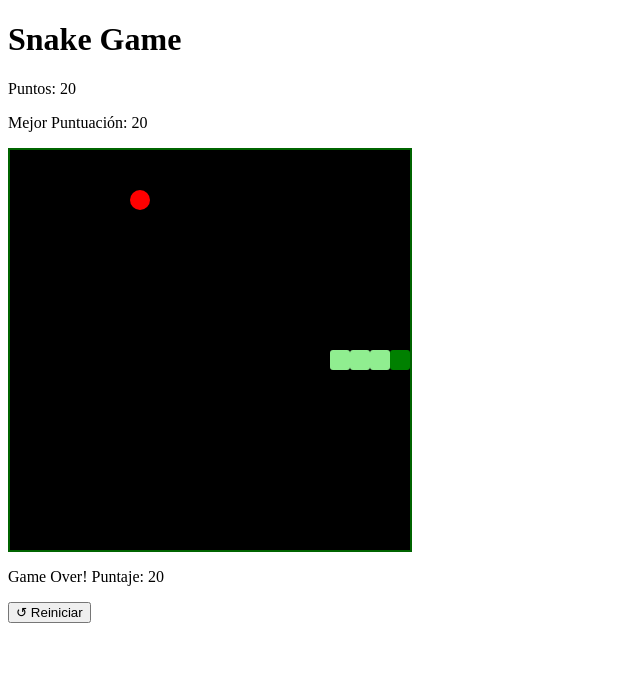
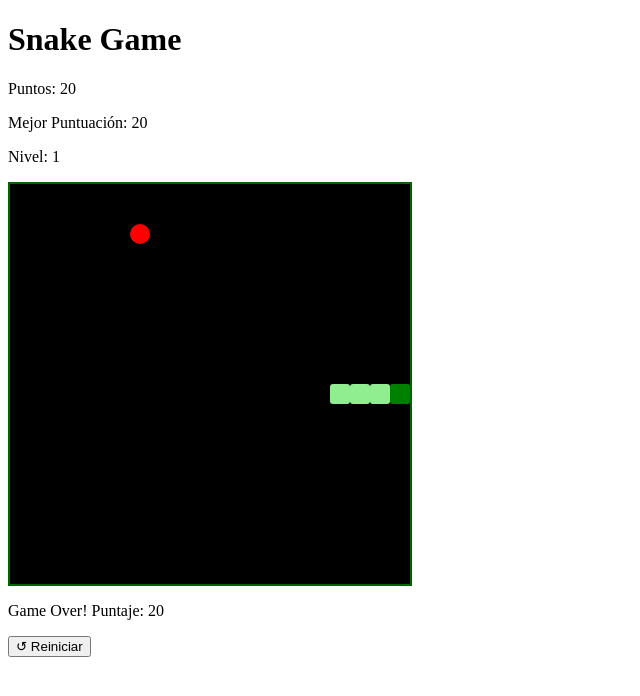
Before and after one commit to LuispeFigueroa/Lab-6-Snake-, a React (Vite) app: page / in a window 1280 px wide. Both pictures are taken after a click on the button "▶ Jugar". Shown: the top 696 px of the page, without its empty margins (0-640 px from the left). Built offline with nearby package versions, Linux system fonts and the light colour scheme.

Commit message:
niveles de dificultad

```diff
--- a/src/App.jsx
+++ b/src/App.jsx
@@ -2,6 +2,7 @@ import { useState, useEffect, useRef } from 'react'
 import Score from './components/Score.jsx'
 import Board from './components/Board.jsx'
 import StartScreen from './components/StartScreen.jsx'
+
 
 const COLS = 20
 const ROWS = 20
@@ -16,11 +17,15 @@ export default function App() {
   const [score, setScore] = useState(0)
   const [best, setBest] = useState(0)
   const [status, setStatus] = useState('idle')
+  const [level, setLevel] = useState(1)
+
 
   const dirRef = useRef({ x: 1, y: 0 })
 
   useEffect(() => {
     if (status !== 'running') return
+
+    const speed = Math.max(80, 200 - (level - 1) * 30)
 
     const interval = setInterval(() => {
       setSnake(prev => {
@@ -43,13 +48,14 @@ export default function App() {
           return prev
         }
 
-        // come la comida?
+        // come la comida?=
         const ateFood = head.x === food.x && head.y === food.y
 
         if (ateFood) {
           setScore(s => {
             const ns = s + 10
             setBest(b => Math.max(b, ns))
+            if (ns % 50 === 0) setLevel(l => l + 1)
             return ns
           })
           setFood({
@@ -61,10 +67,10 @@ export default function App() {
 
         return [head, ...prev.slice(0, -1)] // se mueve normal
       })
-    }, 200)
+    }, speed)
 
     return () => clearInterval(interval)
-  }, [status, food])
+  }, [status, food, level])
 
   useEffect(() => {
     const handler = (e) => {
@@ -99,7 +105,7 @@ export default function App() {
 
       {status !== 'idle' && (
         <>
-          <Score score={score} best={best} />
+          <Score score={score} best={best} level={level} />
           <Board snake={snake} food={food} />
 
           {status === 'running' && (
@@ -117,6 +123,7 @@ export default function App() {
                 setSnake([{ x: 10, y: 10 }, { x: 9, y: 10 }, { x: 8, y: 10 }])
                 setFood({ x: 15, y: 10 })
                 setScore(0)
+                setLevel(1)
                 dirRef.current = { x: 1, y: 0 }
                 setStatus('running')
               }}>↺ Reiniciar</button>
--- a/src/components/Score.jsx
+++ b/src/components/Score.jsx
@@ -1,8 +1,9 @@
-export default function Score({ score, best }) {
+export default function Score({ score, best, level }) {
     return (
         <div>
             <p> Puntos: {score}</p>
             <p> Mejor Puntuación: {best}</p>
+            <p> Nivel: {level}</p>
         </div>
     )
 }
```
